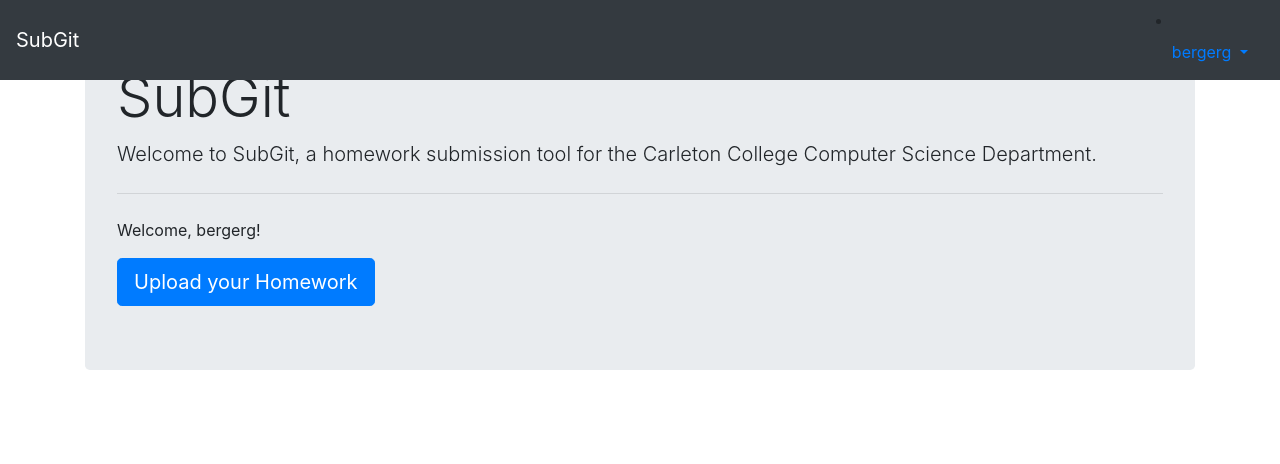
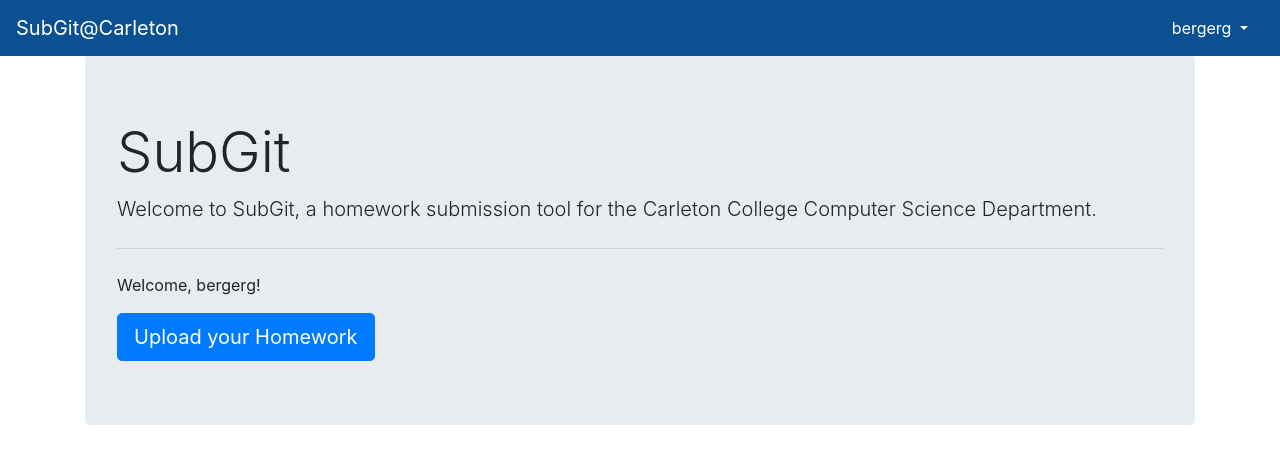
Before and after one commit to mtieAtCarleton/SubGit, a Django app: page / in a window 1280 px wide. Shown: the top 464 px of the page. Run offline with Django 3.2, Linux system fonts and the light colour scheme; a user stored in the database is signed in; some libraries are stand-ins or nearby versions.

Commit message:
More Moodle-like styling

```diff
--- /dev/null
+++ b/upload/static/css/subgit.css
@@ -0,0 +1,15 @@
+body > .container {
+    padding-top: 55px
+}
+
+.navbar {
+    background-color: #0b5091;
+}
+
+.dropdown {
+    list-style-type: none;
+}
+
+#navbarDropdownMenuLink {
+    color: white;
+}
--- a/upload/templates/upload/header.html
+++ b/upload/templates/upload/header.html
@@ -2,7 +2,7 @@
 <html lang="en">
 <head>
     <meta charset="UTF-8">
-    <title>WriterBot</title>
+    <title>SubGit</title>
     {% load staticfiles %}
     <link rel="stylesheet" href="https://stackpath.bootstrapcdn.com/bootstrap/4.1.3/css/bootstrap.min.css" integrity="sha384-MCw98/SFnGE8fJT3GXwEOngsV7Zt27NXFoaoApmYm81iuXoPkFOJwJ8ERdknLPMO" crossorigin="anonymous">
     <link rel="stylesheet" href="{% static 'css/subgit.css' %}">
@@ -10,8 +10,8 @@
 </head>
 <body class="body">
     <div class="container">
-    <nav class="navbar navbar-dark bg-dark fixed-top">
-        <a class="navbar-brand" href="/">SubGit</a>
+    <nav class="navbar navbar-dark fixed-top">
+        <a class="navbar-brand" href="/">SubGit@Carleton</a>
         {% if user.username %}
         <li class="nav-item dropdown">
             <a class="nav-link dropdown-toggle" href="#" id="navbarDropdownMenuLink" role="button" data-toggle="dropdown" aria-haspopup="true" aria-expanded="false">
```
Also changed, not shown: db.sqlite3.
